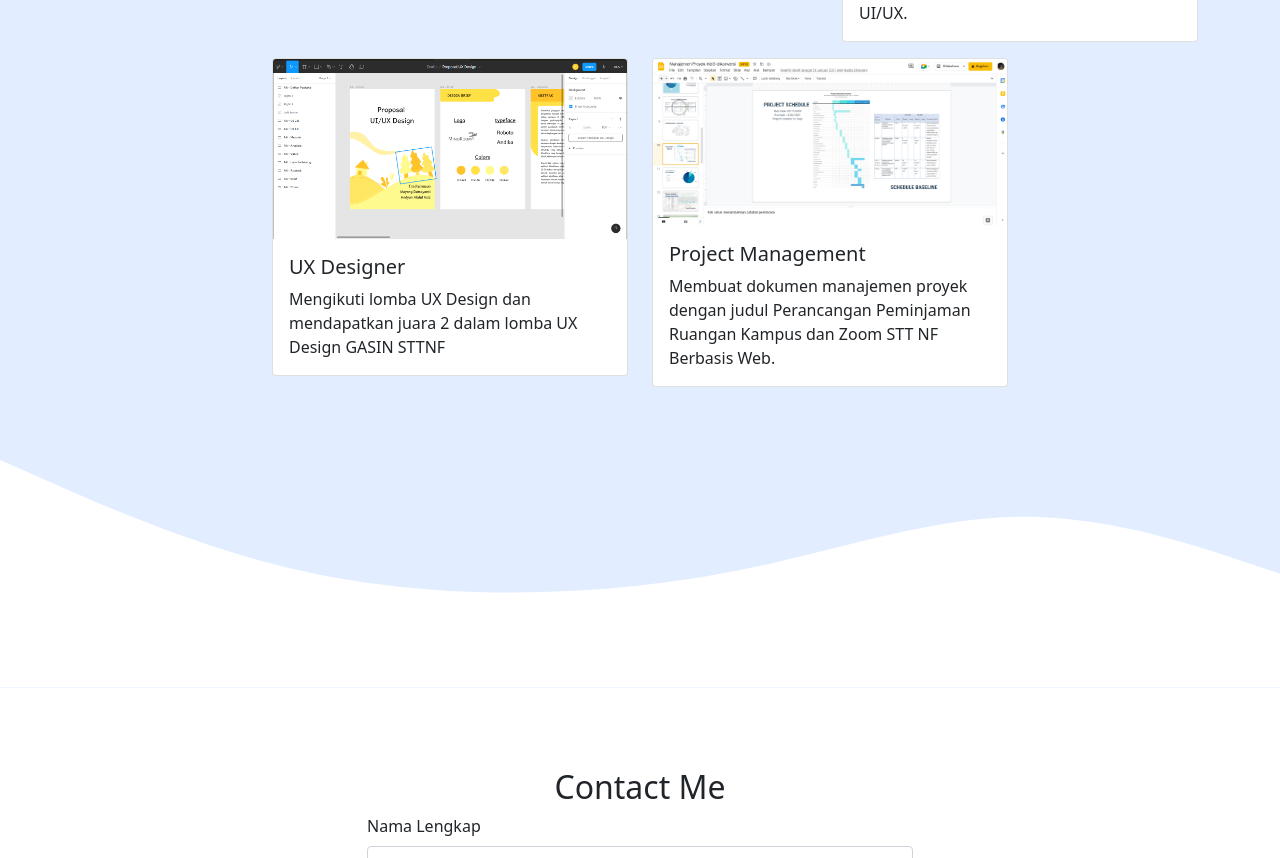
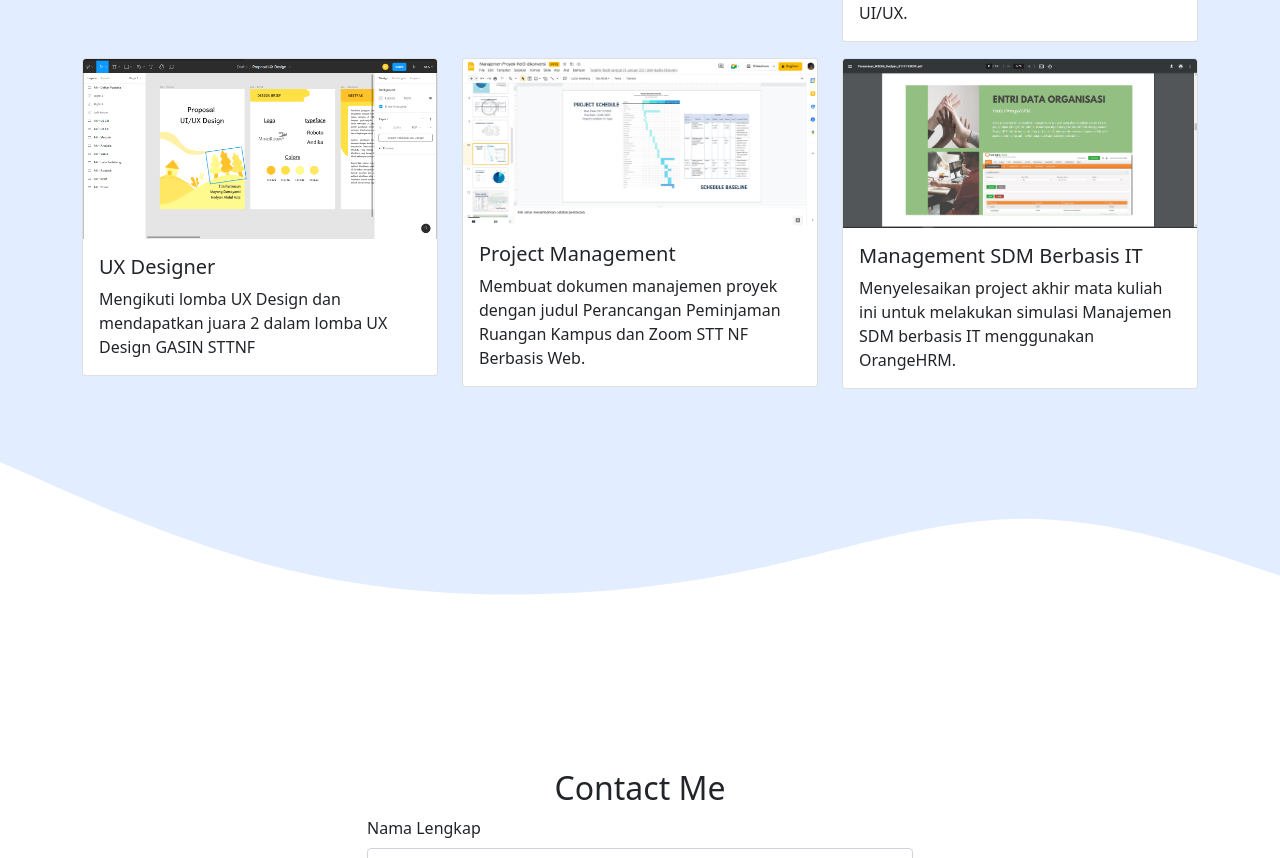
Before and after one commit to hadyanaa/hadyanaa.github.io, a plain HTML site: page index.html in a window 1280 px wide. Shown: the part 1691-2549 px from the top of the page. Drawn offline with nearby package versions, Linux system fonts and the light colour scheme.

Commit message:
update konten

```diff
--- a/index.html
+++ b/index.html
@@ -150,6 +150,15 @@
               </div>
             </div>
           </div>
+          <div class="col-md-4 mb-3">
+            <div class="card">
+              <a href="https://drive.google.com/file/d/12FlBRxF-05wYWTHhjG-zsZsDDcbZt8lE/view?usp=sharing" target="_blank"> <img src="img/projects/msdm.png" class="card-img-top" alt="Project 6" /></a>
+              <div class="card-body">
+                <h5>Management SDM Berbasis IT</h5>
+                <p class="card-text">Menyelesaikan project akhir mata kuliah ini untuk melakukan simulasi Manajemen SDM berbasis IT menggunakan OrangeHRM.</p>
+              </div>
+            </div>
+          </div>
         </div>
       </div>
       <svg xmlns="http://www.w3.org/2000/svg" viewBox="0 0 1440 320">
```
Also changed, not shown: img/projects/msdm.png (added).
